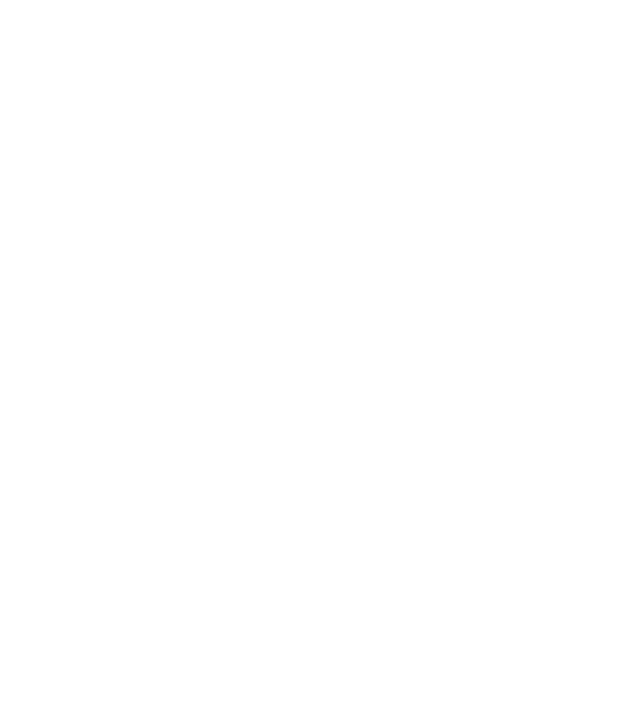
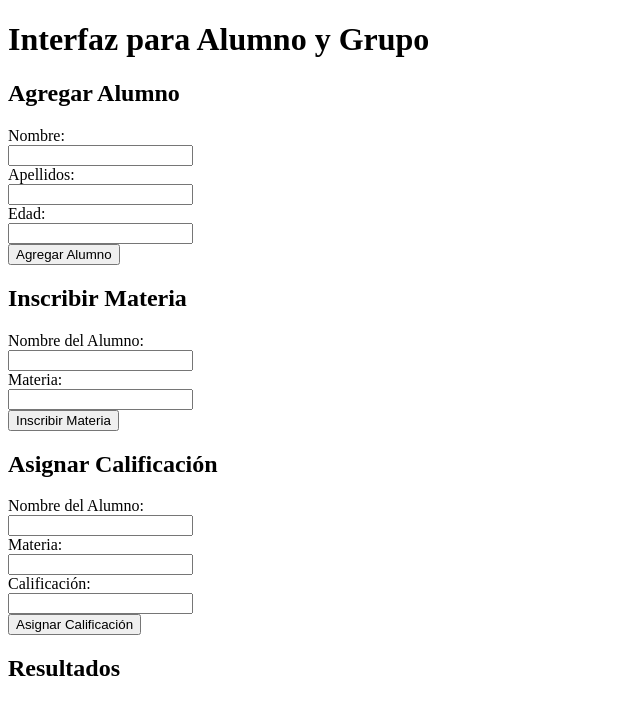
Before and after one commit to Dantesico-gz/Base-de-datos-alumnos-JS, a plain HTML site: page index.html in a window 1280 px wide. Shown: the whole page, without its empty margins (0-640 px from the left). Drawn offline with Linux system fonts and the light colour scheme.

Commit message:
actualización index.html

```diff
--- a/index.html
+++ b/index.html
@@ -7,6 +7,42 @@
     <script src="app.js"></script>
 </head>
 <body>
+    <h1>Interfaz para Alumno y Grupo</h1>
 
+    <h2>Agregar Alumno</h2>
+    <form id="form-agregar-alumno">
+        <label for="nombre">Nombre:</label><br>
+        <input type="text" id="nombre" name="nombre"><br>
+        <label for="apellidos">Apellidos:</label><br>
+        <input type="text" id="apellidos" name="apellidos"><br>
+        <label for="edad">Edad:</label><br>
+        <input type="number" id="edad" name="edad"><br>
+        <input type="submit" value="Agregar Alumno">
+    </form>
+
+    <h2>Inscribir Materia</h2>
+    <form id="form-inscribir-materia">
+        <label for="nombre-alumno-materia">Nombre del Alumno:</label><br>
+        <input type="text" id="nombre-alumno-materia" name="nombre-alumno-materia"><br>
+        <label for="materia">Materia:</label><br>
+        <input type="text" id="materia" name="materia"><br>
+        <input type="submit" value="Inscribir Materia">
+    </form>
+
+    <h2>Asignar Calificación</h2>
+    <form id="form-asignar-calificacion">
+        <label for="nombre-alumno-calificacion">Nombre del Alumno:</label><br>
+        <input type="text" id="nombre-alumno-calificacion" name="nombre-alumno-calificacion"><br>
+        <label for="materia-calificacion">Materia:</label><br>
+        <input type="text" id="materia-calificacion" name="materia-calificacion"><br>
+        <label for="calificacion">Calificación:</label><br>
+        <input type="number" id="calificacion" name="calificacion"><br>
+        <input type="submit" value="Asignar Calificación">
+    </form>
+
+    <h2>Resultados</h2>
+    <div id="resultados"></div>
+
+    <script src="app.js"></script>
 </body>
 </html>
```
